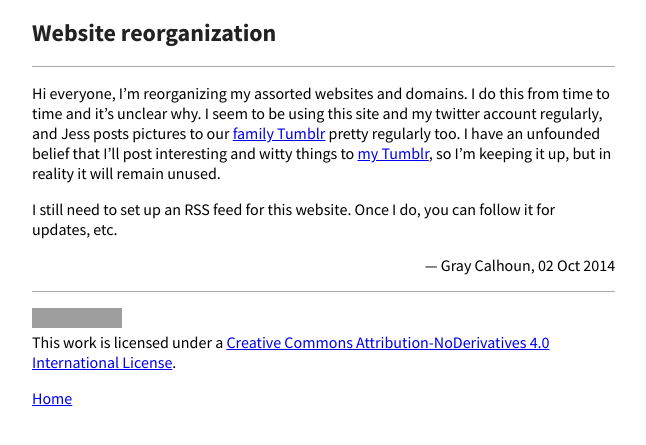
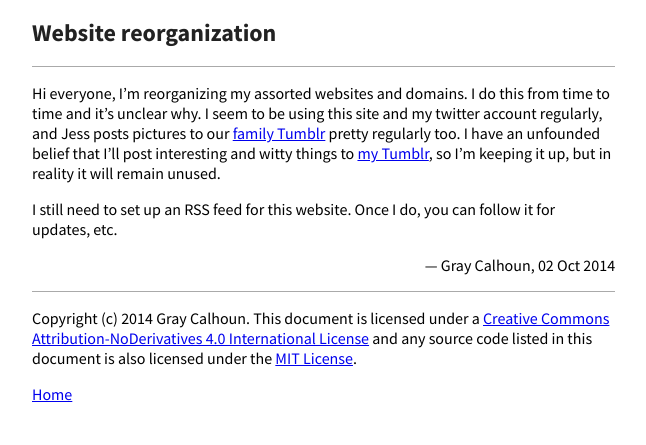
Before and after one commit to mmkuang/grayclhn.github.io, a Jekyll site: the page built from notes/_posts/2014-10-02-reboot.md, in a window 1280 px wide. Shown: the top 445 px of the page, without its empty margins (0-646 px from the left). Built offline with Jekyll 4.4.1, drawn with Linux system fonts in a browser that asks for light colours; Markdown is read by kramdown in place of the engine named in the settings; grey boxes are pictures that could not be loaded.

Commit message:
Add MIT license to code in blog posts

```diff
--- a/_includes/cc.html
+++ b/_includes/cc.html
@@ -1,2 +1,7 @@
-<a rel="license" href="http://creativecommons.org/licenses/by-nd/4.0/"><img alt="Creative Commons License" style="border-width:0" src="http://i.creativecommons.org/l/by-nd/4.0/88x31.png" /></a><br />
-This work is licensed under a <a rel="license" href="http://creativecommons.org/licenses/by-nd/4.0/">Creative Commons Attribution-NoDerivatives 4.0 International License</a>.
+<p>Copyright (c) 2014 Gray Calhoun.  This document is licensed under
+a <a rel="license"
+href="http://creativecommons.org/licenses/by-nd/4.0/">Creative Commons
+Attribution-NoDerivatives 4.0 International License</a> and any source
+code listed in this document is also licensed under
+the <a href="http://en.wikipedia.org/wiki/MIT_License">MIT
+License</a>.</p>
```
